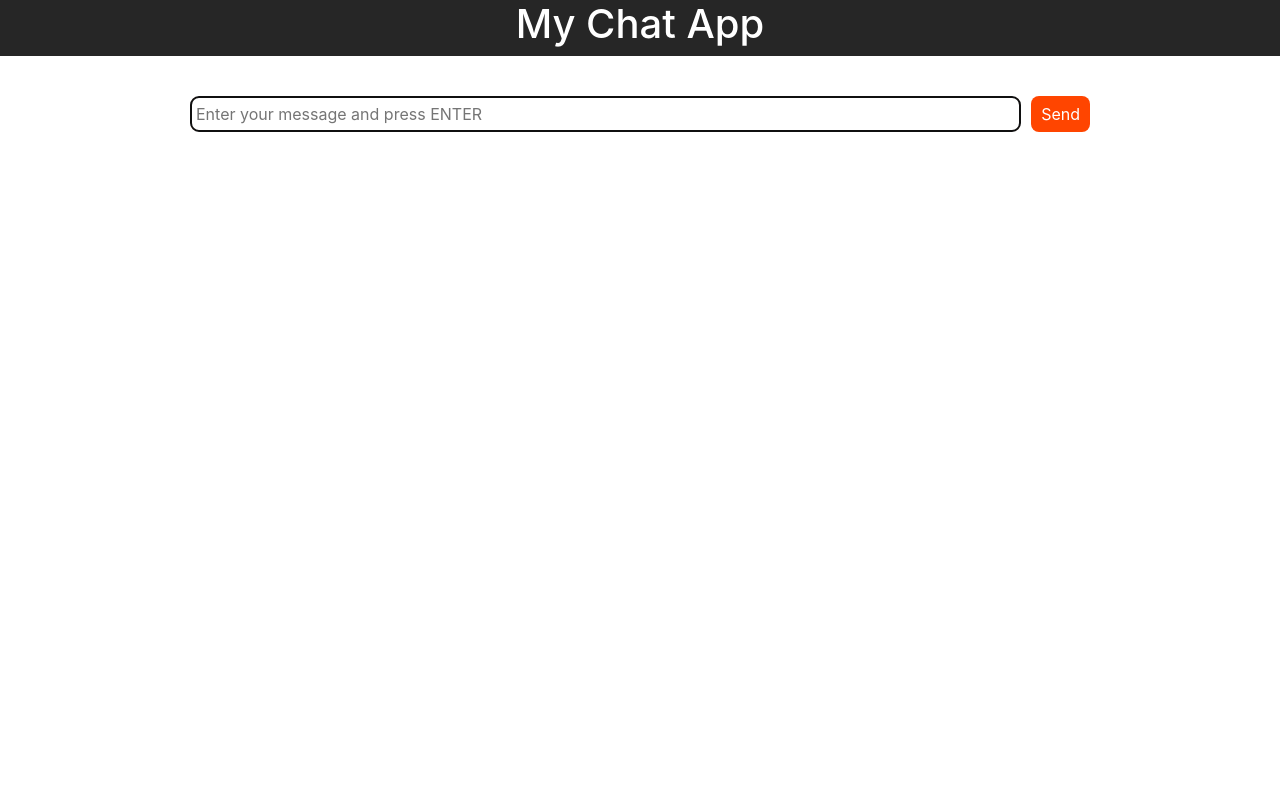
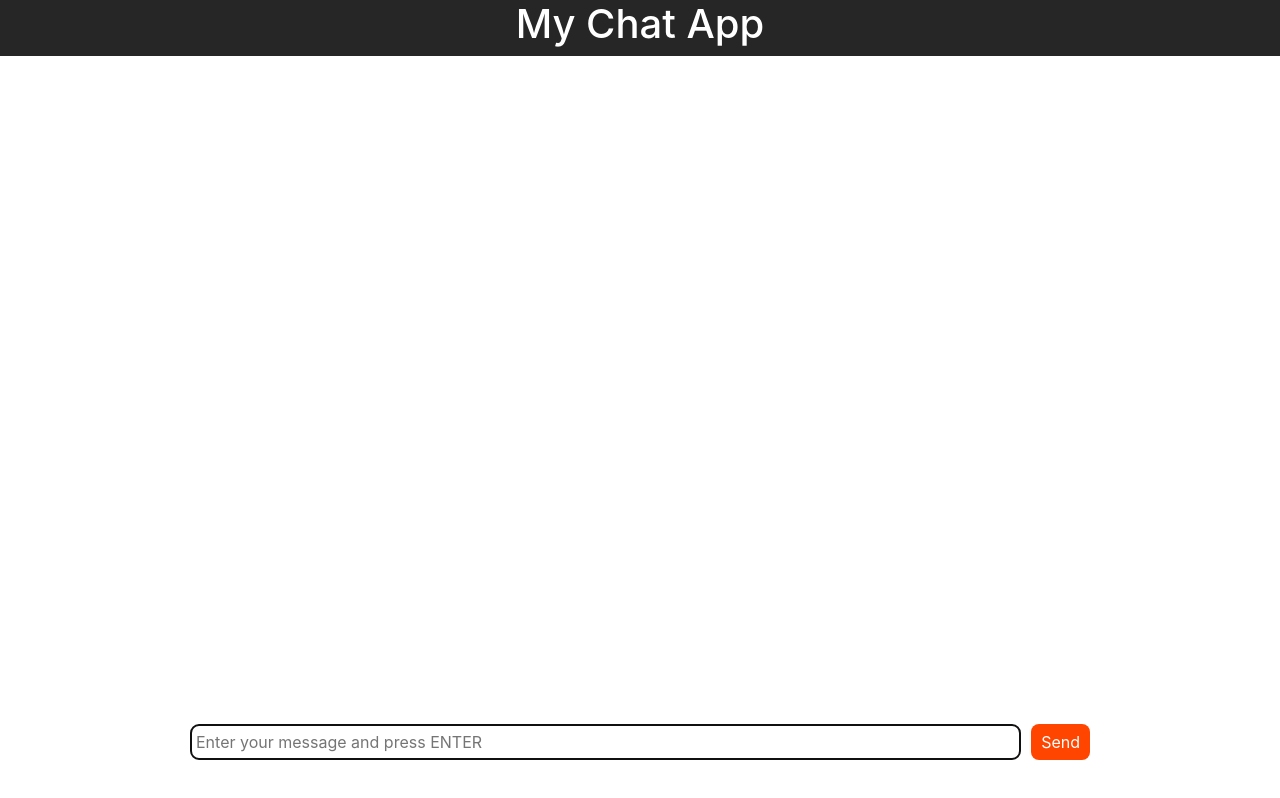
Before and after one commit to Antoinep77/BarFinder, a React (Create React App) app in the folder messagefun/: page / in a window 1280 px wide. Both pictures are taken after typing "Sample" into the empty fields and a click on the button "Send". Built offline with nearby package versions, Linux system fonts and the light colour scheme; no server answers.

Commit message:
sticky input text messages :)

```diff
--- a/messagefun/src/App.css
+++ b/messagefun/src/App.css
@@ -39,10 +39,10 @@
 
   .Chat{
     overflow:auto;
-    height:100vh;
-    float: right;
-    position: relative;
+    height:80vh;
+
   }
+
 
   .Messages-list {
     padding: 20px 0;
--- a/messagefun/src/components/Chat.js
+++ b/messagefun/src/components/Chat.js
@@ -46,10 +46,13 @@ class Chat extends Component {
 
     render() {
         return (
-            <div class="Chat" id="Chat">
+            <div>
+                <div class="Chat" id="Chat">
                 <Messages currentMember={this.props.user} messages={this.state.messages} />
+                </div>
                 <Input onMessageSend={this.onMessageSend} />
             </div>
+
         )
     }
 }
```
